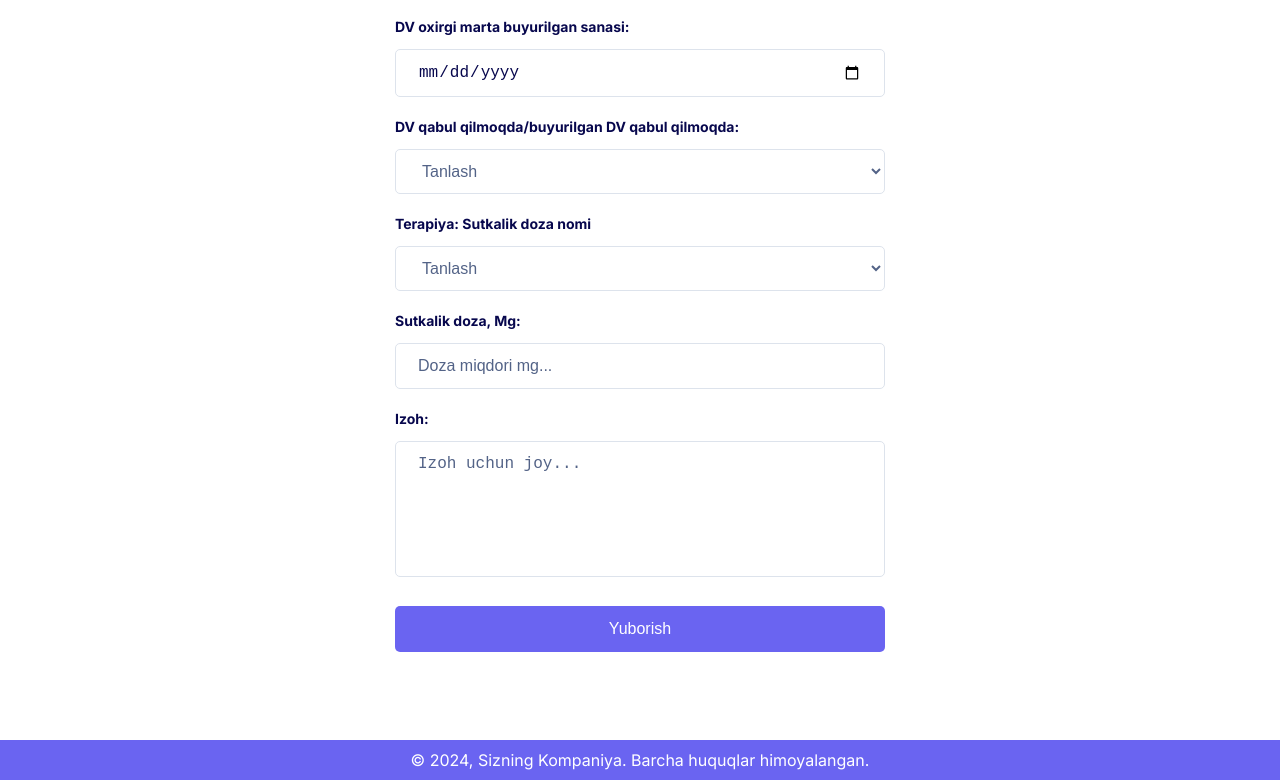
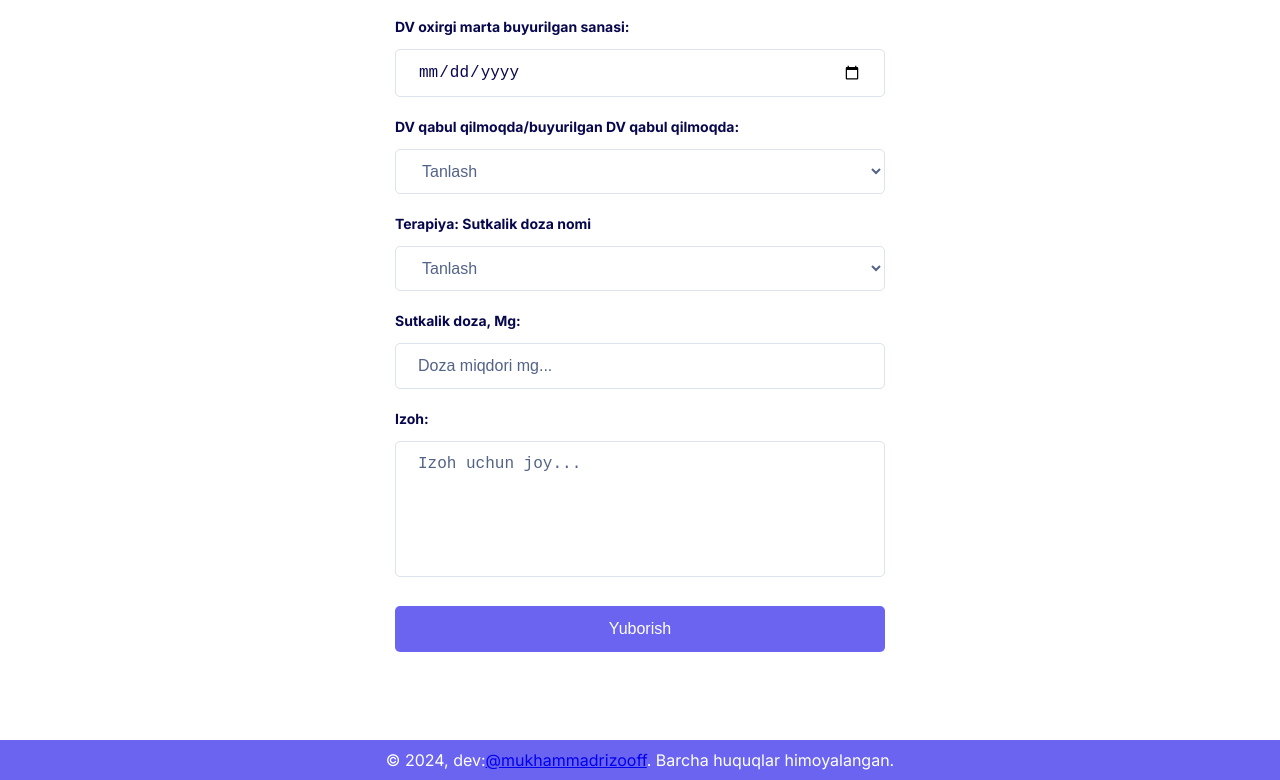
Before and after one commit to mukhammadrizooff/tibbiy-form, a plain HTML site: page index.html in a window 1280 px wide. Shown: the part 4633-5413 px from the top of the page. Drawn offline with Linux system fonts and the light colour scheme.

Commit message:
Update index.html

```diff
--- a/index.html
+++ b/index.html
@@ -1800,7 +1800,7 @@
     </div>
     <footer class="footer">
       <div class="footer-bottom">
-        <p>&copy; 2024, Sizning Kompaniya. Barcha huquqlar himoyalangan.</p>
+        <p>&copy; 2024, dev:<a href="https://www.linkedin.com/in/mukhammadrizooff/" target="_blank">@mukhammadrizooff</a>. Barcha huquqlar himoyalangan.</p>
       </div>
     </footer>
   </body>
```
